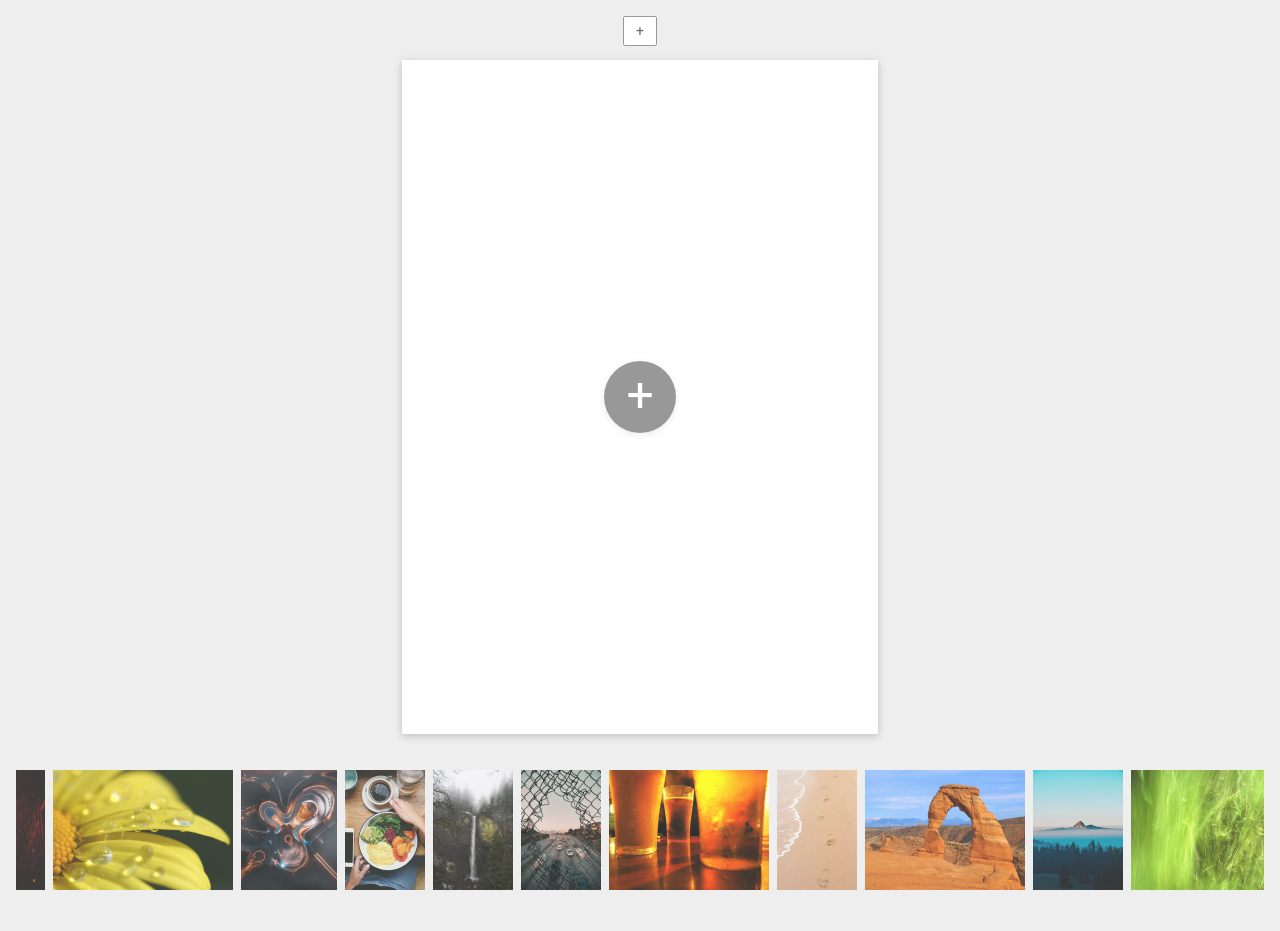
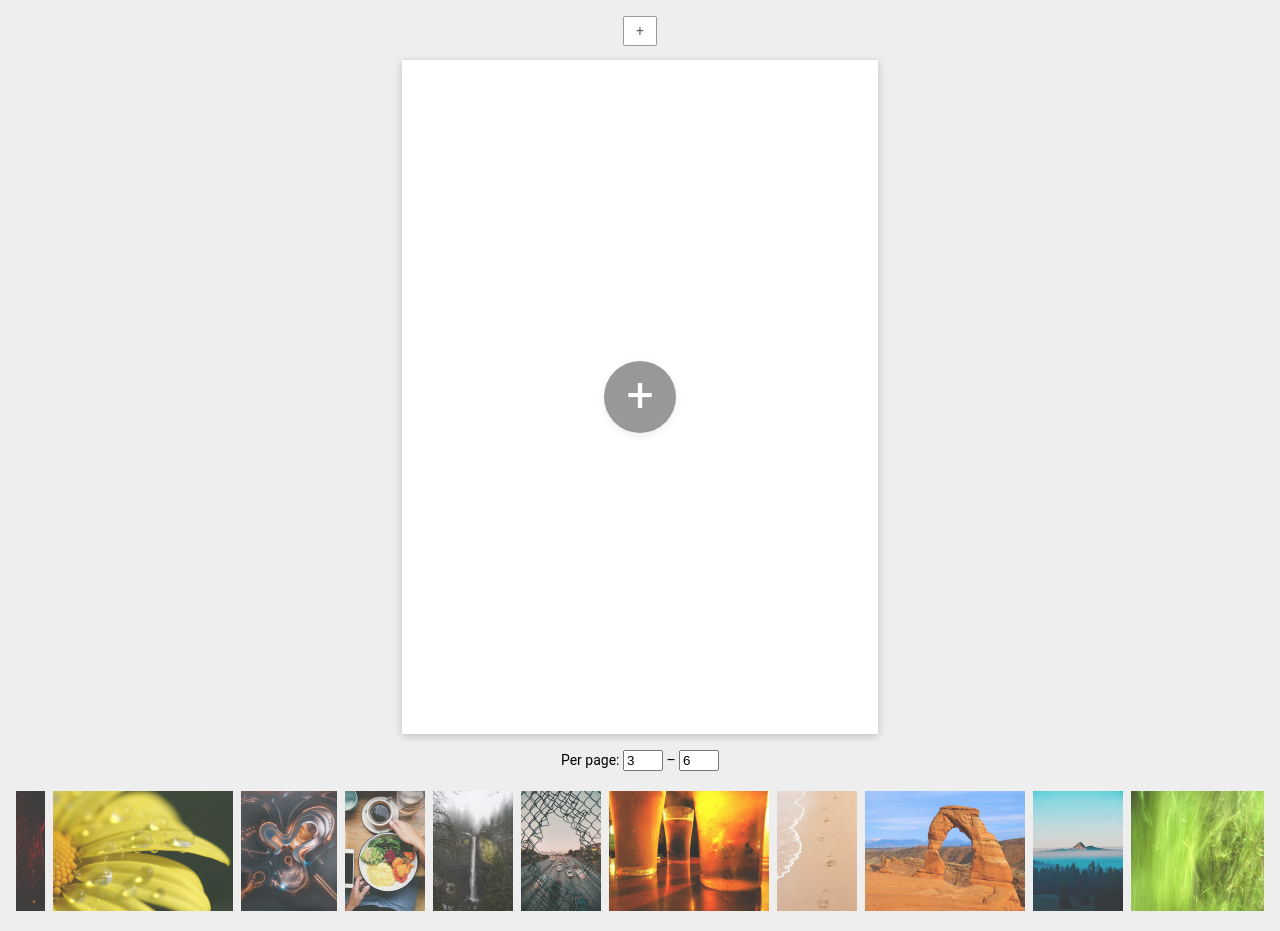
Before and after one commit to oWeRQ/quick-book, a Vue app: page / in a window 1280 px wide. Built offline with nearby package versions, Linux system fonts and the light colour scheme.

Commit message:
select min and max

```diff
--- a/src/components/Pages.vue
+++ b/src/components/Pages.vue
@@ -11,6 +11,12 @@
       <div v-if="isNewPage" class="page" :style="pageStyle">
         <div class="add" @click="add()">+</div>
       </div>
+    </div>
+    <div class="count">
+      Per page:
+      <input type="number" :min="1" :max="max" v-model="min">
+      &ndash;
+      <input type="number" :min="min" :max="100" v-model="max">
     </div>
     <div class="buffer">
       <img v-for="image in buffer" :key="image.src" :src="image.src" @click="add(image)">
@@ -68,6 +74,8 @@
     props: ['buffer'],
     data() {
       return {
+        min: 3,
+        max: 6,
         offset: 0,
         images: [],
       };
@@ -80,7 +88,7 @@
         };
       },
       pages() {
-        return layout.process(this.images);
+        return layout.process(this.images, +this.min, +this.max);
       },
       visiblePages() {
         return this.pages.slice(this.offset * 2, this.offset * 2 + 2);
@@ -184,7 +192,7 @@
     overflow-x: scroll;
     display: flex;
     justify-content: center;
-    margin: 32px auto;
+    margin: 16px auto;
   }
   .buffer > * {
     margin: 4px;
@@ -233,4 +241,11 @@
     text-align: center;
     color: gray;
   }
+  .count {
+    margin: 16px auto;
+    text-align: center;
+  }
+  .count input {
+    width: 32px;
+  }
 </style>
```
